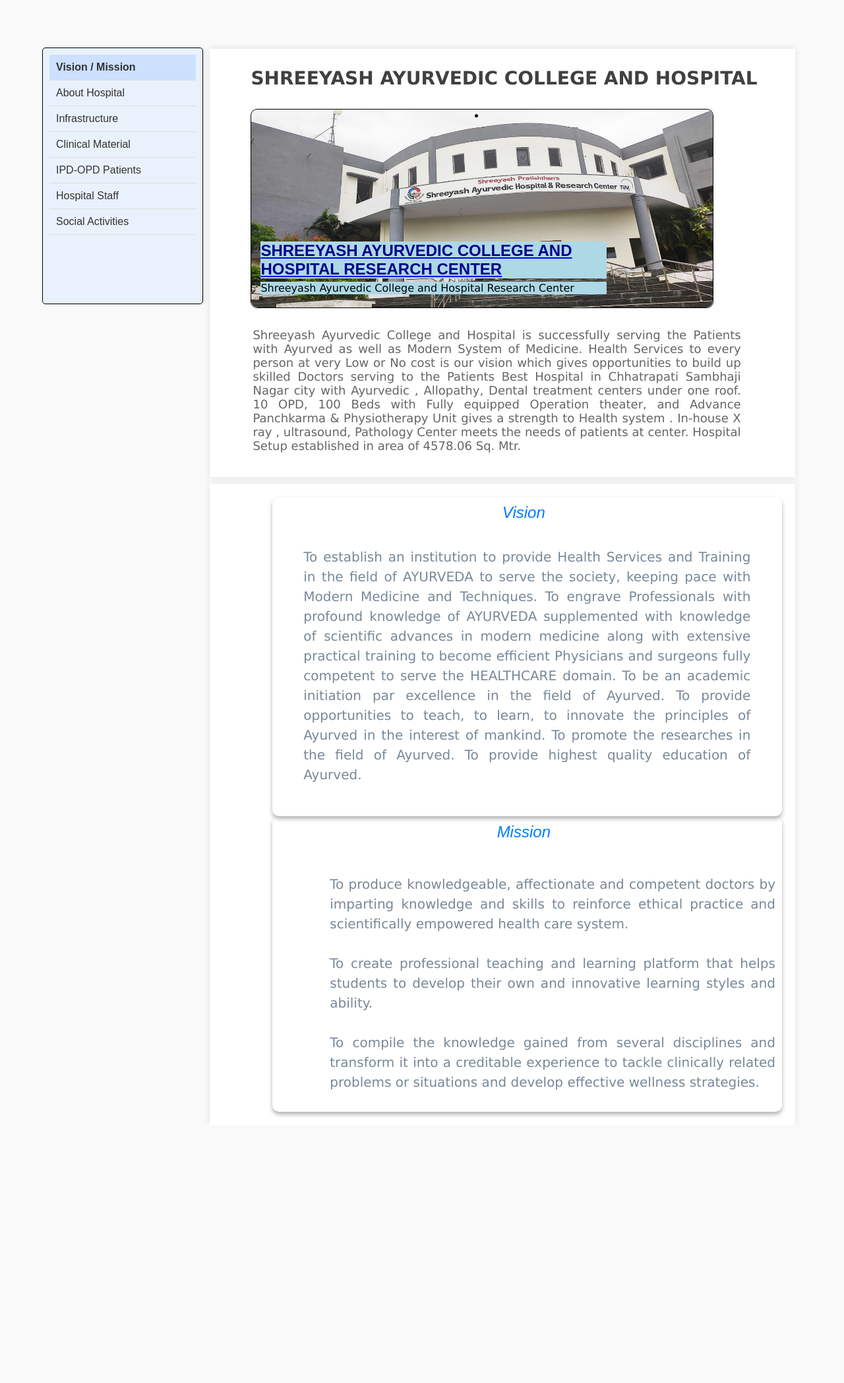
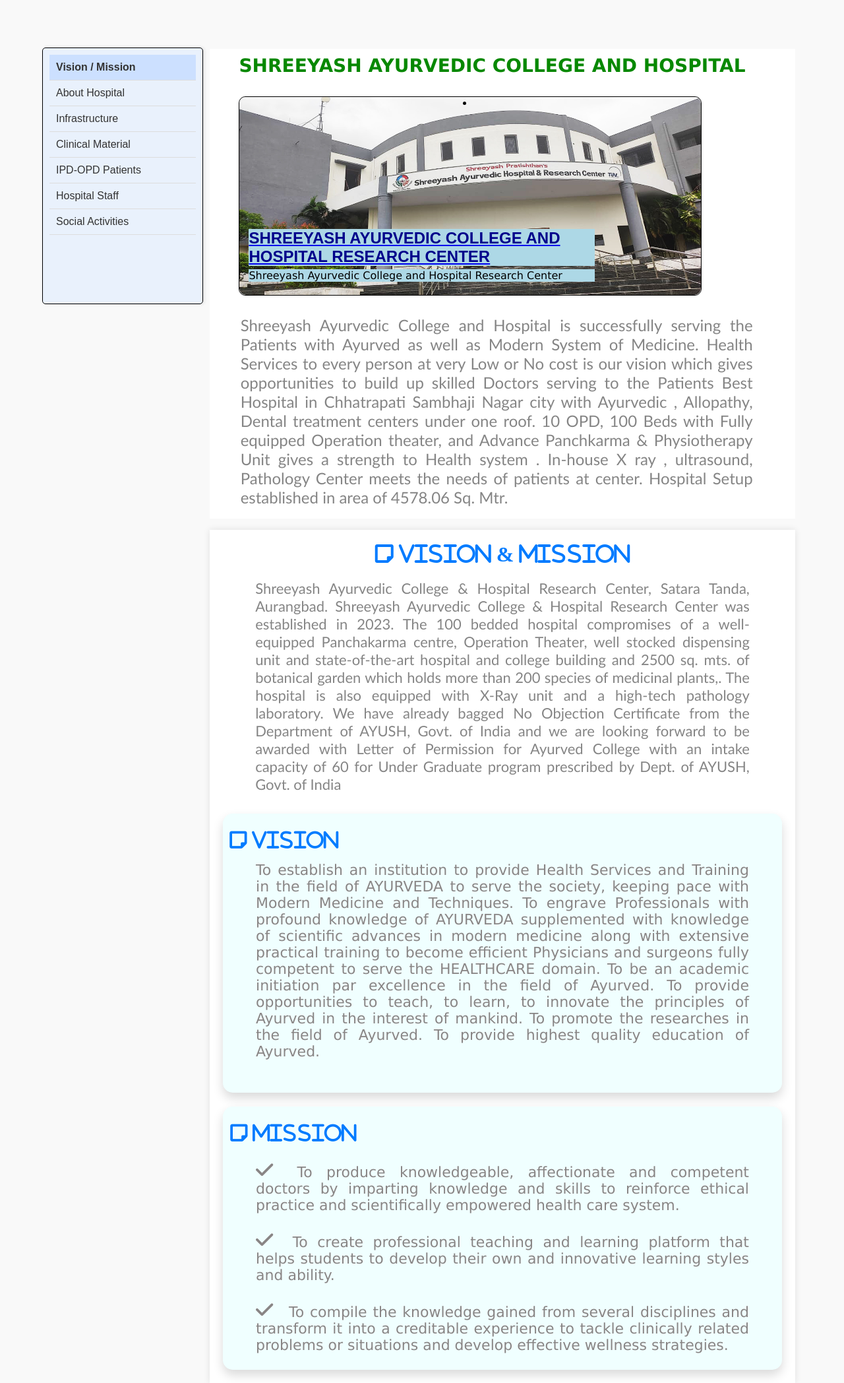
Before and after one commit to purucrqzy/Ayurvedik_website, a PHP site: page /test.html in a window 1280 px wide. Shown: the whole page at 66% size. Before the commit the page ends 1691 px from the top, so only its background shows below. Run offline with PHP 8.4, Linux system fonts and the light colour scheme.

Commit message:
updated test files

```diff
--- a/aayurvedik_collage/feespage.php
+++ b/aayurvedik_collage/feespage.php
@@ -169,7 +169,7 @@
   }
   function sendmail() {
     Email.send({}).then(
-      message => alert("Thank you - Team GGU")
+      message => alert("Thank you - Team SYCET")
     );
   }
 
--- a/test.css
+++ b/test.css
@@ -40,7 +40,26 @@
     padding: 0;
     background-color: #f9f9f9;
 }
+/*scroll to top button css*/
+#scrollToTopButton{
+    font-weight: 1000;
+    position: fixed;
+    bottom: 20px;
+    right: 20px;
+    display: none;
+    background-color: #3aef22;
+    color: rgb(0, 0, 0);
+    border: none;
+    padding: 10px 15px;
+    font-size: 20px;
+    cursor: pointer;
+    border-radius: 15px;
+    z-index: 1000;
+  }
 
+  #scrollToTopButton:hover{
+    background-color: #e74b33;
+  }
 .container {
   margin-left: 5%;
   margin-top: 5%;
@@ -85,6 +104,11 @@
     flex-direction: column;
     width: 80%;
     padding: 10px;
+}
+
+.other-content{
+    margin-bottom: 2%;
+    background-color: #fff;
 }
 
 .additional-content {
@@ -196,10 +220,10 @@
     margin-bottom: 2%;
 }
 .para2 p{
-    color: rgb(104, 100, 100);
+    font-family: 'Gill Sans', 'Gill Sans MT', Calibri, 'Trebuchet MS', sans-serif;
+    color: rgb(133, 133, 133);
     width: auto;
-    font-family: Verdana, Geneva, Tahoma, sans-serif;
-    font-size: 18px;
+    font-size: 24px;
     text-align: justify;
     margin-top: 10px;
     margin-bottom: 10px;
@@ -237,34 +261,86 @@
 }
 
 /*Vision and Mission*/
-.column {
-  flex: 1;
-  margin-left: 8.8%;
-  margin-right: auto;
-  padding: 10px;
-  border-radius: 10px; /* Rounded corners */
-  box-shadow: 0 4px 6px rgba(0, 0, 0, 0.3); /* Box shadow */
+.column{
+    background-color: azure;
+    padding: 1%;
+    margin: auto;
+    border-radius: 15px;
+    box-shadow: 0 .5rem 1rem rgba(0, 0, 0, .15) !important;
+}
+.column i{
+
+    text-align: start;
+    font-size: 30px;
+    margin: auto;
+    margin-left: auto;
+    margin-right: 79.7%;
+    margin-top: 2%;
+}
+.column p{
+    text-align: justify;
+    font-size: 22px;
+    font-family: Verdana, Geneva, Tahoma, sans-serif;
+    color: rgb(137, 133, 133);
+    margin: auto;
+    margin-top: 2%;
+    padding-left: 5%;
+    padding-right: 5%;
+    margin-bottom: 5%;
 
 }
-.column p{
-  margin: 5%;
-  text-align: justify;
-  line-height: 1.5;
-  font-family: Verdana, Geneva, Tahoma, sans-serif;
-  font-size: 20px;
-  color:lightslategrey
+.column2{
+    background-color: azure;
+    padding: 1%;
+    margin: auto;
+    border-radius: 15px;
+    box-shadow: 0 .5rem 1rem rgba(0, 0, 0, .15) !important;
+
+}
+.column2 i{
+
+    text-align: start;
+    font-size: 30px;
+    margin: auto;
+    margin-left: auto;
+    margin-right: 76.3%;
+    margin-top: 2%;
 }
 
-.column ul{
-  margin-left: 5%;
-  text-align: justify;
-  line-height: 1.5;
-  font-family: Verdana, Geneva, Tahoma, sans-serif;
-  font-size: 20px;
-  color:lightslategrey
+.ult1{
+    text-align: justify;
+    font-size: 22px;
+    font-family: Verdana, Geneva, Tahoma, sans-serif;
+    color: rgb(137, 133, 133);
+    margin: auto;
+    margin-top: 0%;
+    padding-left: 5%;
+    padding-right: 5%;
+    margin-bottom: 2%;
+
+}
+.ult1 i{
+
+    text-align: start;
+    font-size: 30px;
+    margin: auto;
+    margin-left: auto;
+    margin-right: 2%;
 }
 .note-icon {
-  font-size: 24px;
+  font-size: 64px;
   color: #007bff;
-  margin-right: 10px;
+
 }
+.vimi i{
+    font-size: 32px;
+}
+.vimi p{
+    font-family: 'Gill Sans', 'Gill Sans MT', Calibri, 'Trebuchet MS', sans-serif;
+    padding-left: 5.8%;
+    padding-right: 5.8%;
+    padding-bottom: 1%;
+    text-align: justify;
+    font-size: 22px;
+    color: rgb(133, 133, 133);
+}
--- a/test.html
+++ b/test.html
@@ -5,9 +5,9 @@
     <meta name="viewport" content="width=device-width, initial-scale=1.0">
     <title>Document</title>
     <link rel="stylesheet" href="test.css">
+    <link rel="stylesheet" href="https://cdnjs.cloudflare.com/ajax/libs/font-awesome/6.0.0-beta3/css/all.min.css">
 </head>
-<body>
-        <div class="container">
+<body><div class="container">
     <div class="sidebar">
         <div class="tab active" onclick="showContent('vision')">Vision / Mission</div>
         <div class="tab" onclick="showContent('about')">About Hospital</div>
@@ -18,15 +18,14 @@
         <div class="tab" onclick="showContent('activities')">Social Activities</div>
     </div>
     <div class="main-content">
-
-                    <div class="additional-content">
-                        <h2 style="font-size: 28px; font-family: Verdana, Geneva, Tahoma, sans-serif; color: rgb(65, 64, 64);margin-top: 1%; margin-left: 5.0%;margin-bottom: auto;">SHREEYASH AYURVEDIC COLLEGE AND HOSPITAL</h2>
+        <div class="other-content">
+            <h2 style="font-size: 28px; font-family: Verdana, Geneva, Tahoma, sans-serif; color: rgb(7, 136, 0);margin-top: 1%; margin-left: 5%;margin-bottom: auto;">SHREEYASH AYURVEDIC COLLEGE AND HOSPITAL</h2>
 
             <section class="hsp1">
                 <div class="hsp-col">
-                                <img src="aayurvedik_collage/image/hospitalpage/ss6.jpg"">
+                    <img src="aayurvedik_collage/image/hospitalpage/ss6.jpg">
                     <div class="lyr">
-                                    <li><a href="aayurvedik_collage/index.html">
+                        <li><a href="index.html">
                             <h2>SHREEYASH AYURVEDIC COLLEGE AND HOSPITAL RESEARCH CENTER</h2>
                         </a>
                     </li>
@@ -44,13 +43,14 @@
             </div>
 
         </div>
-
-                    <!--vision and mission-->
-
         <div class="content">
             <div id="vision" class="content-item active">
+                <div class="vimi">
+                    <i class="fas fa-sticky-note note-icon">   Vision & Mission</i>
+                    <p>Shreeyash Ayurvedic College & Hospital Research Center, Satara Tanda, Aurangbad. Shreeyash Ayurvedic College & Hospital Research Center was established in 2023. The 100 bedded hospital compromises of a well-equipped Panchakarma centre, Operation Theater, well stocked dispensing unit and state-of-the-art hospital and college building and 2500 sq. mts. of botanical garden which holds more than 200 species of medicinal plants,. The hospital is also equipped with X-Ray unit and a high-tech pathology laboratory. We have already bagged No Objection Certificate from the Department of AYUSH, Govt. of India and we are looking forward to be awarded with Letter of Permission for Ayurved College with an intake capacity of 60 for Under Graduate program prescribed by Dept. of AYUSH, Govt. of India
 
-                                        <!-- vision -->
+                    </p>
+                </div>
                 <div class="column">
                     <i class="fas fa-sticky-note note-icon">   Vision</i>
                     <br>
@@ -58,11 +58,10 @@
                         To establish an institution to provide Health Services and Training in the field of AYURVEDA to serve the society, keeping pace with Modern Medicine and Techniques. To engrave Professionals with profound knowledge of AYURVEDA supplemented with knowledge of scientific advances in modern medicine along with extensive practical training to become efficient Physicians and surgeons fully competent to serve the HEALTHCARE domain. To be an academic initiation par excellence in the field of Ayurved. To provide opportunities to teach, to learn, to innovate the principles of Ayurved in the interest of mankind. To promote the researches in the field of Ayurved. To provide highest quality education of Ayurved.
                     </p>
                 </div>
-
-                                        <!-- Mission-->
-                                        <div class="column">
+                <br>
+                <div class="column2">
                     <i class="fas fa-sticky-note note-icon">   Mission</i>
-                                            <ul>
+                    <ul class="ult1">
                         <br>
                         <i class="fas fa-check"></i> To produce knowledgeable, affectionate and competent doctors by imparting knowledge and skills to reinforce ethical practice and scientifically empowered health care system.<br><br>
                         <i class="fas fa-check"></i> To create professional teaching and learning platform that helps students to develop their own and innovative learning styles and ability.<br><br>
@@ -71,8 +70,11 @@
 
                 </div>
             </div>
-                        </div>
-                        <div id="about" class="content-item">   <center class="cnter1">
+            <div id="about" class="content-item">
+
+                <!--Image Gallary-->
+    <center class="cnter1">
+        <h2 style="font-size: 28px; font-family: Verdana, Geneva, Tahoma, sans-serif; color: rgb(7, 136, 0);margin-top: 1%; margin-left: 5%;margin-bottom: 2%;">Images Gallary</h2>
         <table class="tbl1">
             <tr>
                 <td class="td1">
@@ -84,7 +86,7 @@
             </tr>
             <tr>
                 <td class="td1">
-                                            <img src="aayurvedik_collage/image/hospitalpage/h11.jpg" alt="image1">
+                    <img src="aayurvedik_collage/image/hospitalpage/hh11.jpg" alt="image1">
                 </td>
                 <td class="td1">
                     <img src="aayurvedik_collage/image/hospitalpage/h21.jpg" alt="image1">
@@ -100,10 +102,46 @@
                     <img src="aayurvedik_collage/image/hospitalpage/h12.jpg" alt="image1">
                 </td>
                 <td class="td2">
-                                            <img src="aayurvedik_collage/image/hospitalpage/hh1.jpg" alt="image1">
+                    <img src="aayurvedik_collage/image/hospitalpage/h23.jpg" alt="image1">
                 </td>
                 <td class="td2">
-                                            <img src="aayurvedik_collage/image/hospitalpage/h22.jpg" alt="image1">
+                    <img src="aayurvedik_collage/image/hospitalpage/hh9.jpg" alt="image1">
+                </td>
+            </tr>
+
+        </table>
+      </center>
+
+      <center class="cnter1">
+        <table class="tbl1">
+            <tr>
+                <td class="td2">
+                    <img src="aayurvedik_collage/image/hospitalpage/hh7.jpg" alt="image1">
+                </td>
+                <td class="td2">
+                    <img src="aayurvedik_collage/image/hospitalpage/hh5.jpg" alt="image1">
+                </td>
+                <td class="td2">
+                    <img src="aayurvedik_collage/image/hospitalpage/hh3.jpg " alt="image1">
+                </td>
+            </tr>
+        </table>
+      </center>
+
+
+            </div>
+            <div id="infrastructure" class="content-item">Infrastructure Content
+                <center class="cnter1">
+                    <table class="tbl1">
+                        <tr>
+                            <td class="td2">
+                                <img src="aayurvedik_collage/image/hospitalpage/h3.jpg" alt="image1">
+                            </td>
+                            <td class="td2">
+                                <img src="aayurvedik_collage/image/hospitalpage/h4.jpg" alt="image1">
+                            </td>
+                            <td class="td2">
+                                <img src="aayurvedik_collage/image/hospitalpage/h11.jpg" alt="image1">
                             </td>
                         </tr>
 
@@ -117,24 +155,39 @@
                                 <img src="aayurvedik_collage/image/hospitalpage/h6.jpg" alt="image1">
                             </td>
                             <td class="td3">
-                                            <img src="aayurvedik_collage/image/hospitalpage/h15.jpg" alt="image1">
+                                <img src="aayurvedik_collage/image/hospitalpage/h23.jpg" alt="image1">
                             </td>
                             <td class="td3">
-                                            <img src="aayurvedik_collage/image/hospitalpage/h23.jpg " alt="image1">
+                                <img src="aayurvedik_collage/image/hospitalpage/h15.jpg " alt="image1">
                             </td>
                         </tr>
                     </table>
-                              </center></div>
-                        <div id="infrastructure" class="content-item">Infrastructure Content</div>
+                  </center>
+                  <center class="cnter1">
+                    <table class="tbl1">
+                        <tr>
+                            <td class="td2">
+                                <img src="aayurvedik_collage/image/hospitalpage/h5.jpg" alt="image1">
+                            </td>
+                            <td class="td2">
+                                <img src="aayurvedik_collage/image/hospitalpage/h12.jpg" alt="image1">
+                            </td>
+                            <td class="td2">
+                                <img src="aayurvedik_collage/image/hospitalpage/h21.jpg " alt="image1">
+                            </td>
+                        </tr>
+                    </table>
+                  </center>
+            </div>
             <div id="clinical" class="content-item">Clinical Material Content</div>
             <div id="patients" class="content-item">IPD-OPD Patients Content</div>
             <div id="staff" class="content-item">Hospital Staff Content</div>
             <div id="activities" class="content-item">Social Activities Content</div>
         </div>
-
     </div>
 </div>
-
 <script src="test.js"></script>
+<button id="scrollToTopButton">TOP</button>
+<script src="aayurvedik_collage/javascript/scrolltotop.js"></script>
 </body>
 </html>
```
Also changed, not shown: aayurvedik_collage/image/activities/mcap1.jpg (added), aayurvedik_collage/image/activities/mcap10.jpg (added), aayurvedik_collage/image/activities/mcap11.jpg (added), aayurvedik_collage/image/activities/mcap13.jpg (added), aayurvedik_collage/image/activities/mcap3.jpg (added), aayurvedik_collage/image/activities/mcap4.jpg (added), 9 other files. Lines whose indentation alone changed are shown as unchanged.
